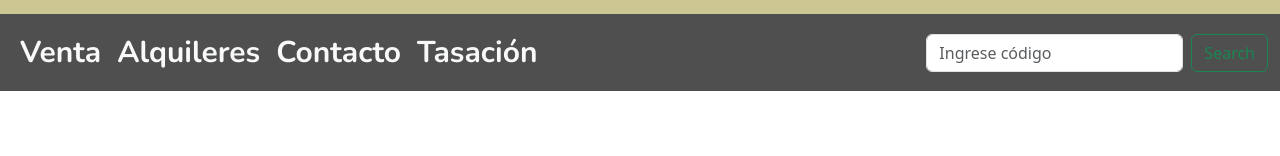
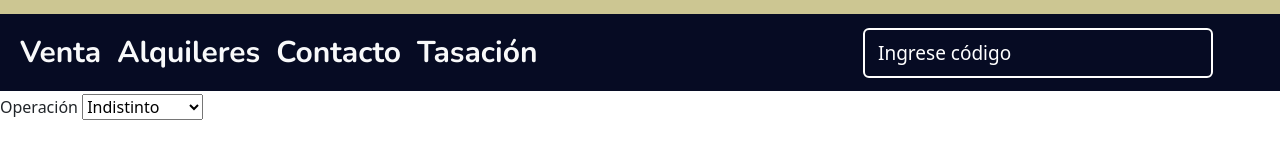
Before and after one commit to DamianMartin1/Inmobiliaria, a website: page index.html in a window 1280 px wide. Shown: the part 106-262 px from the top of the page. Drawn offline with nearby package versions, Linux system fonts and the light colour scheme.

Commit message:
creacion del navbar + un poco de main

```diff
--- a/index.html
+++ b/index.html
@@ -42,13 +42,38 @@
                         </li>
                     </ul>
                     <form class="d-flex" role="search">
-                        <input class="form-control me-2" type="search" placeholder="Ingrese código" aria-label="Search">
-                        <button class="btn btn-outline-success" type="submit">Search</button>
+                        <input type="text" required>
+                        <label>Ingrese código</label>
                     </form>
                 </div>
             </div>
         </nav>
     </header>
+<main>
+    <section>
+        <div>
+            <form action="buscar">
+                <div>
+                    <label >Operación</label>
+                    <select name="Operación">
+                        <option value selected="select">Indistinto</option>
+                        <option value="1">hola</option>
+                        <option value="2">chau</option>
+                        <option value="3">como andas?</option>
+                    </select>
+                </div>
+
+            </form>
+        </div>
+    </section>
+</main>
+
+
+
+
+
+
+
     <script src="https://cdn.jsdelivr.net/npm/@popperjs/core@2.11.8/dist/umd/popper.min.js"
         integrity="sha384-I7E8VVD/ismYTF4hNIPjVp/Zjvgyol6VFvRkX/vR+Vc4jQkC+hVqc2pM8ODewa9r"
         crossorigin="anonymous"></script>
--- /dev/null
+++ b/scss/layout/_header.scss
@@ -0,0 +1,78 @@
+header{
+    height: 12.5rem;
+    .header-div{
+        height: 60%;
+        background-color: #CCC692;
+        div{
+            height: 100%;
+            display: flex;
+            flex-direction: column;
+            align-items: end;
+            justify-content: center;
+            padding-right: 2.1875rem;
+            p{
+                font-family: 'Nunito', sans-serif;
+                font-weight: 700;
+                font-size: 1.375rem;
+                padding-right: 7.5rem;
+                img{
+                    margin-right: .125rem;
+                    width: 1.875rem;
+                }
+            }
+            a{
+                text-decoration: none;
+                color: black;
+                font-family: 'Nunito', sans-serif;
+                font-weight: 700;
+                font-size: 1.5625rem;
+                img{
+                    margin-right: .625rem;
+                }
+            }
+        }
+    }
+    .navbar {
+        background-color: #060b23 !important;
+        .nav-item{
+            font-family: 'Nunito', sans-serif;
+            font-size: 1.875rem;
+            font-weight: 700;
+        }
+        .d-flex {
+            padding-right: 3.4375rem;
+            position: relative;
+            input{
+                width: 21.875rem;
+                height: 3.125rem;
+                border-radius: .375rem;
+                font-size: 1.125rem;
+                padding: 0 .9375rem;
+                border: .125rem solid #fff;
+                background: transparent;
+                color: #fff;
+                outline: none;
+                &:focus ~ label {
+                    top: 0;
+                    left: .9375rem;
+                    font-size: 1rem;
+                    padding: 0 .125rem;
+                    background: #060b23;
+                }
+                &:focus {
+                    box-shadow:  0 0 8px rgba(4, 121, 255, 0.7);
+                }
+            }
+            label{
+                position: absolute;
+                top: 50%;
+                left: .9375rem;
+                transform: translateY(-50%);
+                color: #fff;
+                font-size: 1.1875rem;
+                pointer-events: none;
+                transition: .3s;
+            }
+        }
+    }
+}
--- a/scss/style.scss
+++ b/scss/style.scss
@@ -1,47 +1,4 @@
 @import "./base/typo";
 
 @import "./base/reset";
-
-header{
-    height: 12.5rem;
-    .header-div{
-        height: 60%;
-        background-color: #CCC692;
-        div{
-            height: 100%;
-            display: flex;
-            flex-direction: column;
-            align-items: end;
-            justify-content: center;
-            padding-right: 2.1875rem;
-            p{
-                font-family: 'Nunito', sans-serif;
-                font-weight: 700;
-                font-size: 1.375rem;
-                padding-right: 7.5rem;
-                img{
-                    margin-right: .125rem;
-                    width: 1.875rem;
-                }
-            }
-            a{
-                text-decoration: none;
-                color: black;
-                font-family: 'Nunito', sans-serif;
-                font-weight: 700;
-                font-size: 1.5625rem;
-                img{
-                    margin-right: .625rem;
-                }
-            }
-        }
-    }
-    .navbar {
-        background-color: #504F4F !important;
-        .nav-item{
-            font-family: 'Nunito', sans-serif;
-            font-size: 1.875rem;
-            font-weight: 700;
-        }
-    }
-}
+@import "./layout/header";
```
Also changed, not shown: css/style.css, 1 other file.
